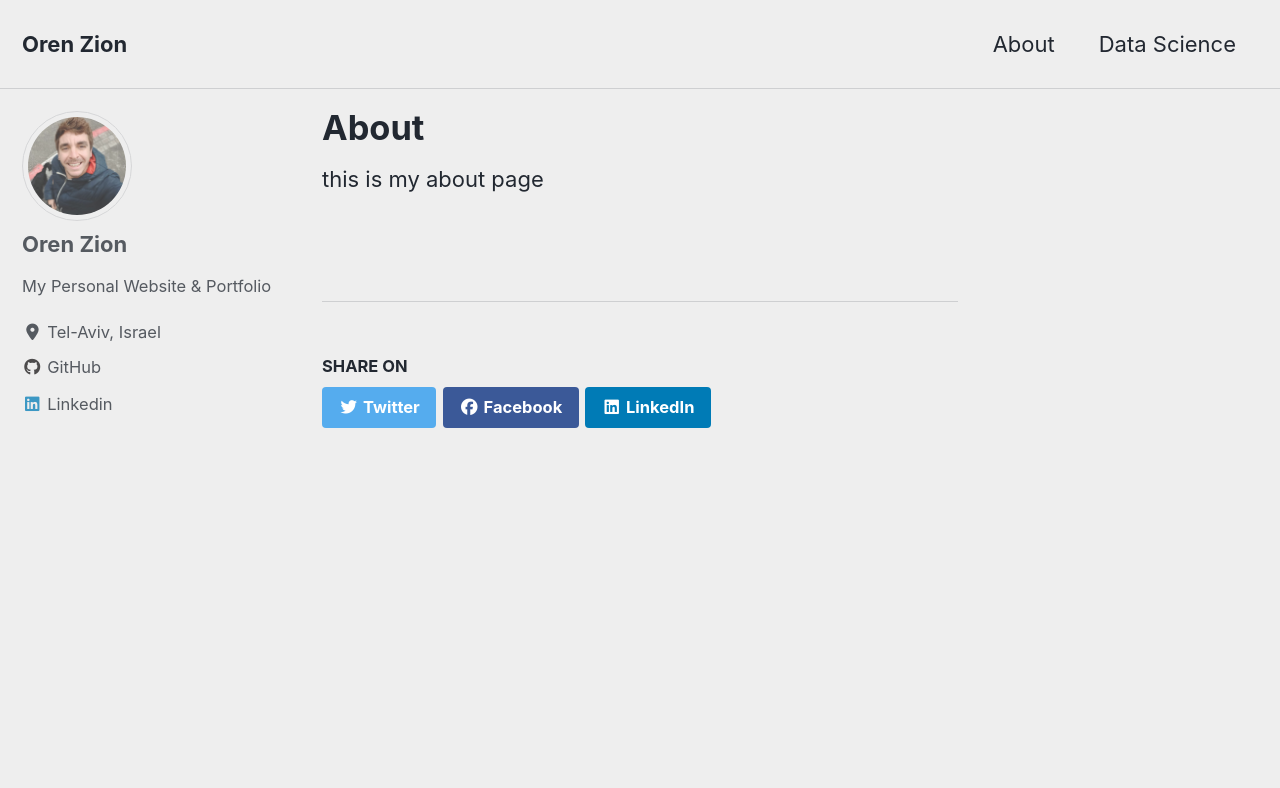
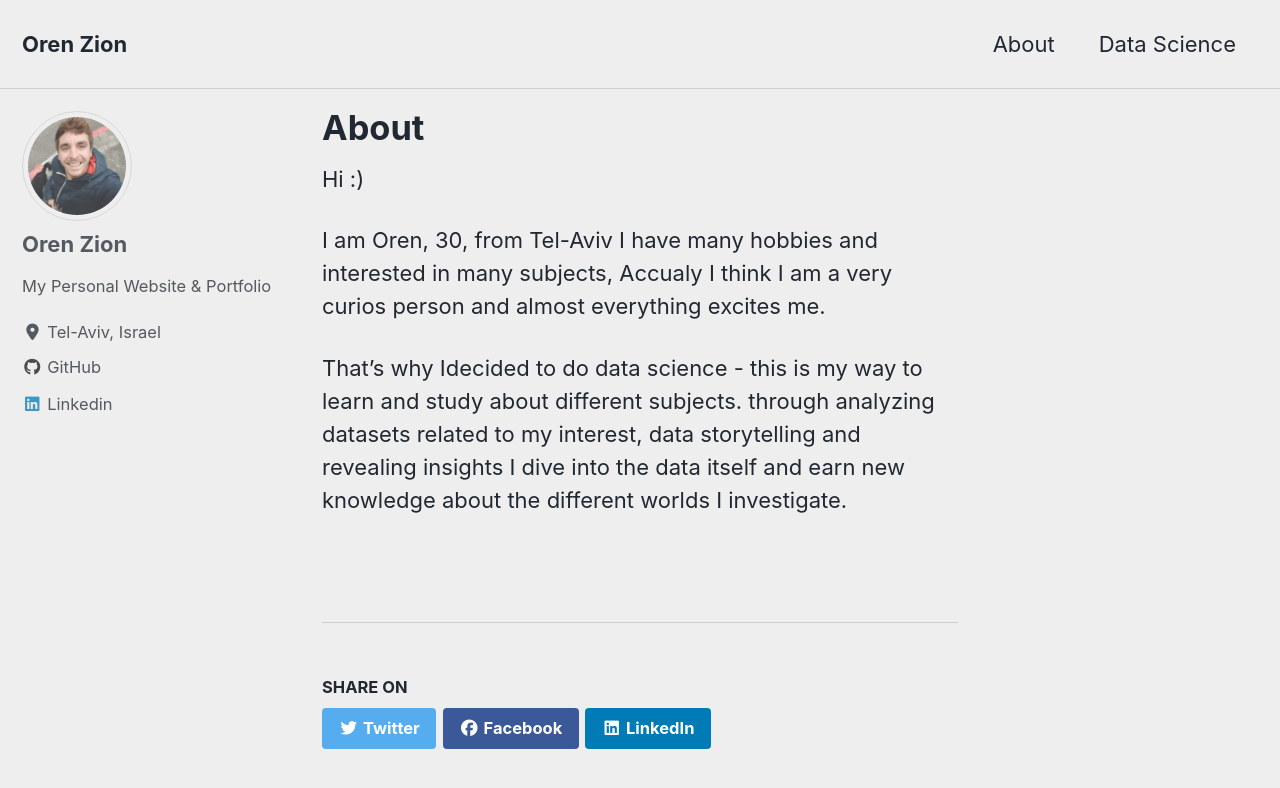
Before and after one commit to orenzion/orenzion.github.io, a Jekyll site: the page built from _pages/about.md, in a window 1280 px wide and 900 px high. Shown: the top 788 px of the window. Built offline with Jekyll 4.4.1, drawn with Linux system fonts in a browser that asks for light colours; cached includes are drawn as plain includes; nearby versions of some CDN libraries.

Commit message:
add content to about.md page

```diff
--- a/_pages/about.md
+++ b/_pages/about.md
@@ -2,4 +2,12 @@
 title: "About"
 permalink: /about/
 ---
-this is my about page
+Hi :)
+
+I am Oren, 30, from Tel-Aviv
+I have many hobbies and interested in many subjects,
+Accualy I think I am a very curios person and almost everything excites me.
+
+That's why Idecided to do data science - this is my way to learn and study about different subjects.
+through analyzing datasets related to my interest, data storytelling and revealing insights I dive into the data itself
+and earn new knowledge about the different worlds I investigate.
```
